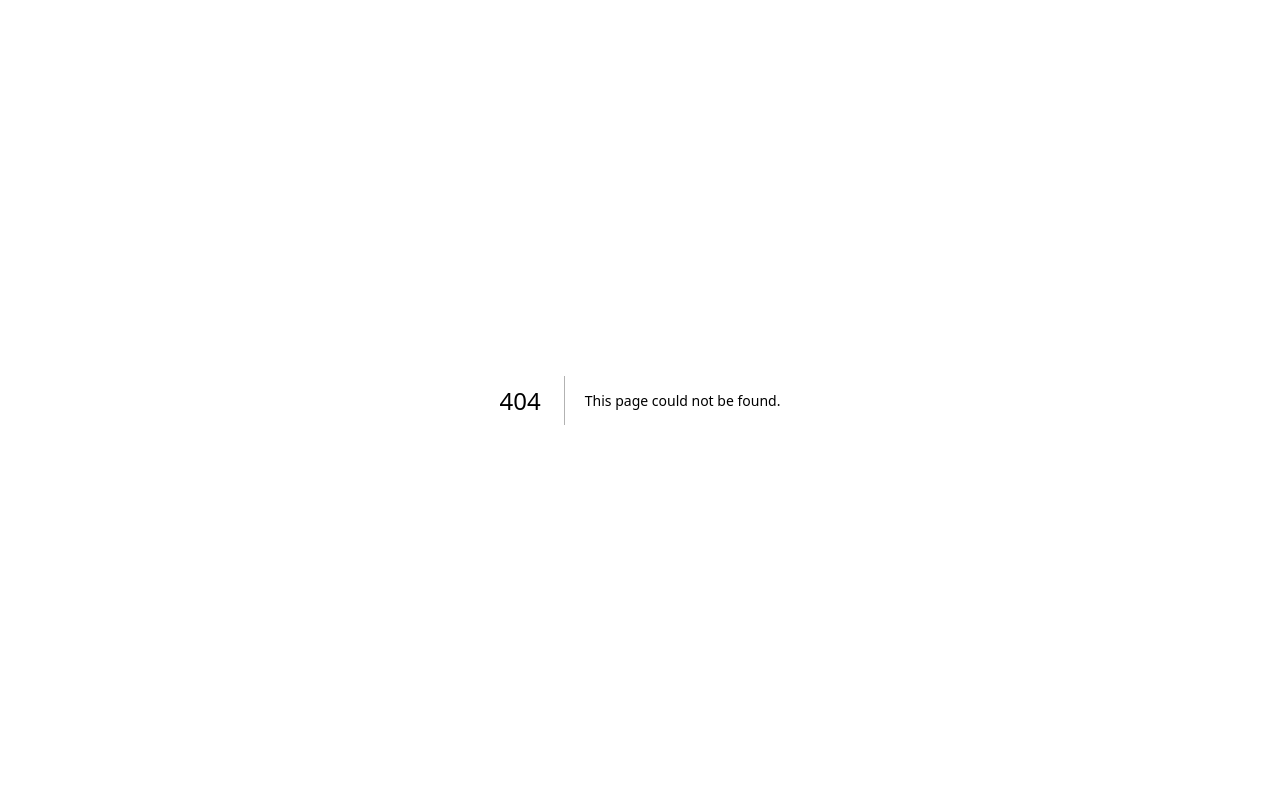
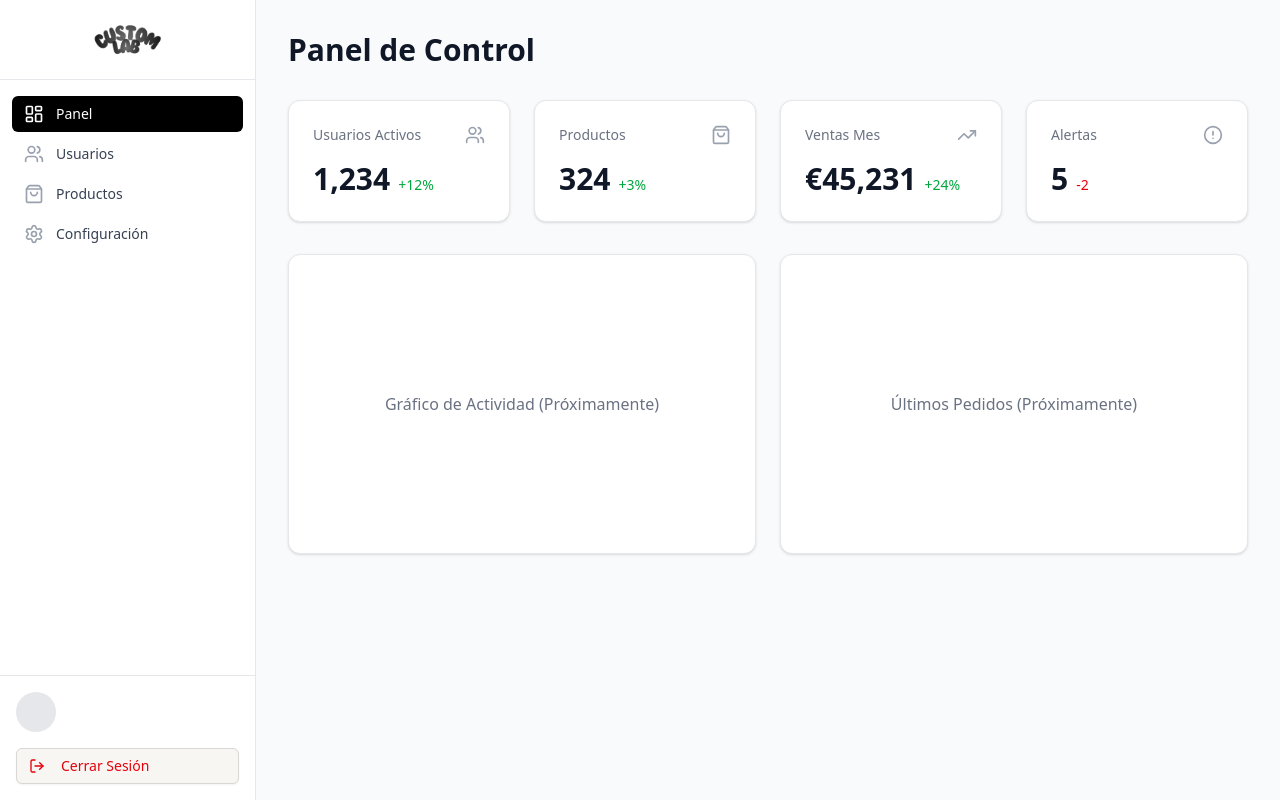
Before and after one commit to ElPatoDelCuak/CustomLab_UI, a Next.js app in the folder customlab/: page /admin/panel in a window 1280 px wide. Before the commit this address had no page. Built offline with nearby package versions, Linux system fonts and the light colour scheme.

Commit message:
basic panel, basic route, and header button to panel

```diff
--- /dev/null
+++ b/customlab/src/app/admin/layout.tsx
@@ -0,0 +1,109 @@
+"use client"
+
+import Link from "next/link"
+import { usePathname } from "next/navigation"
+import { LayoutDashboard, Users, ShoppingBag, Settings, LogOut } from "lucide-react"
+import { usePlatformStore } from "@/stores/platformStore"
+import { useRouter } from "next/navigation"
+import { Button } from "@/components/ui/button"
+
+export default function AdminLayout({
+  children,
+}: {
+  children: React.ReactNode
+}) {
+  const pathname = usePathname()
+  const router = useRouter()
+  const clearAuth = usePlatformStore((state) => state.clearAuth)
+  const usuario = usePlatformStore((state) => state.usuario)
+
+  const navigation = [
+    { name: "Panel", href: "/admin/panel", icon: LayoutDashboard },
+    { name: "Usuarios", href: "/admin/users", icon: Users },
+    { name: "Productos", href: "/admin/products", icon: ShoppingBag },
+    { name: "Configuración", href: "/admin/settings", icon: Settings },
+  ]
+
+  const handleLogout = () => {
+    clearAuth()
+    router.push("/auth/login")
+  }
+
+  return (
+    <div className="min-h-screen bg-gray-50 flex">
+      {/* Sidebar */}
+      <aside className="w-64 bg-white border-r border-gray-200 flex-shrink-0">
+        <div className="h-full flex flex-col">
+          {/* Logo */}
+          <div className="flex h-20 items-center justify-between px-20 border-b border-gray-200">
+            <Link href="/" className="flex items-center gap-2">
+              <img
+                src="/img/logo_black_white_horizontal.png"
+                alt="Logo"
+                className="h-16 object-contain"
+              />
+            </Link>
+          </div>
+
+          {/* Nav links */}
+          <nav className="flex-1 overflow-y-auto py-4">
+            <ul className="space-y-1 px-3">
+              {navigation.map((item) => {
+                const isActive = pathname === item.href || pathname.startsWith(`${item.href}/`)
+                return (
+                  <li key={item.name}>
+                    <Link
+                      href={item.href}
+                      className={`
+                        flex items-center gap-3 px-3 py-2 rounded-md text-sm font-medium transition-colors
+                        ${isActive
+                          ? "bg-black text-white"
+                          : "text-gray-700 hover:bg-gray-100"}
+                      `}
+                    >
+                      <item.icon className={`h-5 w-5 ${isActive ? "text-white" : "text-gray-400"}`} />
+                      {item.name}
+                    </Link>
+                  </li>
+                )
+              })}
+            </ul>
+          </nav>
+
+          {/* User info & Logout */}
+          <div className="p-4 border-t border-gray-200">
+            <div className="flex items-center gap-3 mb-4">
+              <div className="h-10 w-10 rounded-full bg-gray-200 flex items-center justify-center text-gray-600 font-bold">
+                {usuario?.nombre?.charAt(0)}{usuario?.apellidos?.charAt(0)}
+              </div>
+              <div className="overflow-hidden">
+                <p className="text-sm font-medium text-gray-900 truncate">
+                  {usuario?.nombre}
+                </p>
+                <p className="text-xs text-gray-500 truncate">
+                  {usuario?.rol}
+                </p>
+              </div>
+            </div>
+            <Button
+              variant="outline"
+              className="w-full justify-start text-red-600 hover:text-red-700 hover:bg-red-50"
+              onClick={handleLogout}
+            >
+              <LogOut className="mr-2 h-4 w-4" />
+              Cerrar Sesión
+            </Button>
+          </div>
+        </div>
+      </aside>
+
+      {/* Main Content */}
+      <main className="flex-1 flex flex-col min-w-0 overflow-hidden">
+        {/* Page content */}
+        <div className="flex-1 overflow-auto">
+          {children}
+        </div>
+      </main>
+    </div>
+  )
+}
--- /dev/null
+++ b/customlab/src/app/admin/panel/page.tsx
@@ -0,0 +1,49 @@
+"use client"
+
+import { Users, ShoppingBag, TrendingUp, AlertCircle } from "lucide-react"
+
+export default function AdminPanelPage() {
+  const stats = [
+    { title: "Usuarios Activos", value: "1,234", icon: Users, change: "+12%" },
+    { title: "Productos", value: "324", icon: ShoppingBag, change: "+3%" },
+    { title: "Ventas Mes", value: "€45,231", icon: TrendingUp, change: "+24%" },
+    { title: "Alertas", value: "5", icon: AlertCircle, change: "-2" },
+  ]
+
+  return (
+    <div className="p-8">
+      <h1 className="text-3xl font-bold mb-8 text-gray-900">Panel de Control</h1>
+
+      {/* Stats Grid */}
+      <div className="grid grid-cols-1 md:grid-cols-2 lg:grid-cols-4 gap-6 mb-8">
+        {stats.map((stat) => (
+          <div key={stat.title} className="bg-white p-6 rounded-xl border border-gray-200 shadow-sm">
+            <div className="flex items-center justify-between mb-4">
+              <h3 className="text-sm font-medium text-gray-500">{stat.title}</h3>
+              <stat.icon className="h-5 w-5 text-gray-400" />
+            </div>
+            <div className="flex items-baseline gap-2">
+              <p className="text-3xl font-semibold text-gray-900">{stat.value}</p>
+              <span className={`text-sm font-medium ${
+                stat.change.startsWith("+") ? "text-green-600" :
+                stat.change.startsWith("-") ? "text-red-600" : "text-gray-600"
+              }`}>
+                {stat.change}
+              </span>
+            </div>
+          </div>
+        ))}
+      </div>
+
+      {/* Activity area - placeholder */}
+      <div className="grid grid-cols-1 lg:grid-cols-2 gap-6">
+        <div className="bg-white border border-gray-200 rounded-xl p-6 shadow-sm min-h-[300px] flex items-center justify-center">
+          <p className="text-gray-500">Gráfico de Actividad (Próximamente)</p>
+        </div>
+        <div className="bg-white border border-gray-200 rounded-xl p-6 shadow-sm min-h-[300px] flex items-center justify-center">
+          <p className="text-gray-500">Últimos Pedidos (Próximamente)</p>
+        </div>
+      </div>
+    </div>
+  )
+}
--- a/customlab/src/app/auth/login/page.tsx
+++ b/customlab/src/app/auth/login/page.tsx
@@ -27,7 +27,13 @@ export default function LoginPage() {
     const result = await loginService(email, password)
 
     if (result.success) {
-      router.push("/")
+      const rol = result.data?.usuario?.rol?.toLowerCase() || ""
+
+      if (rol === "admin" || rol === "manager") {
+        router.push("/admin/panel")
+      } else {
+        router.push("/")
+      }
     } else {
       setError(result.message)
     }
--- a/customlab/src/components/header.tsx
+++ b/customlab/src/components/header.tsx
@@ -2,7 +2,7 @@
 import Image from "next/image"
 import Link from "next/link"
 import { useState } from "react"
-import { Menu, Search, ShoppingBag, User, X, LogOut } from "lucide-react"
+import { Menu, Search, ShoppingBag, User, X, LogOut, LayoutDashboard } from "lucide-react"
 import { Button } from "@/components/ui/button"
 import { usePlatformStore } from "@/stores/platformStore"
 import { useRouter } from "next/navigation"
@@ -70,9 +70,20 @@ export function Header() {
                   <LogOut className="h-4 w-4" />
                   <span className="hidden sm:inline">Salir</span>
                 </Button>
+                {usuario.rol === "admin" || usuario.rol === "manager" ? (
+                  <Button
+                    variant="ghost"
+                    className="text-sm uppercase tracking-wider gap-2"
+                    asChild
+                  >
+                    <Link href="/admin/panel">
+                      <LayoutDashboard className="h-4 w-4" />
+                      <span className="hidden sm:inline">Admin</span>
+                    </Link>
+                  </Button>
+                ) : null}
               </>
             ) : (
-              // Usuario no logueado
               <>
                 <Button variant="ghost" asChild className="hidden lg:flex text-sm uppercase tracking-wider">
                   <Link href="/auth/login">Iniciar sesion</Link>
```
Also changed, not shown: customlab/src/app/admin/products/page.tsx (added).
